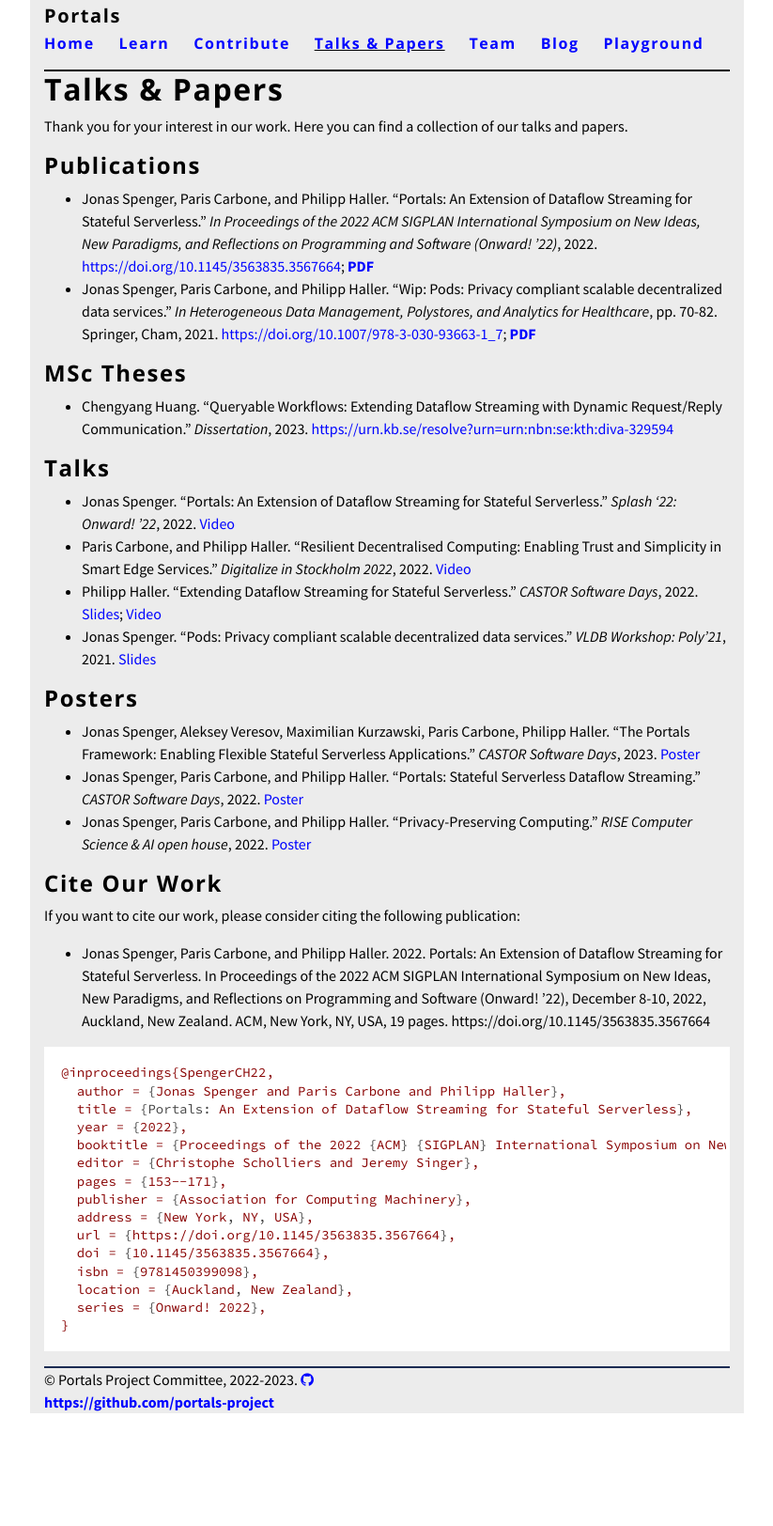
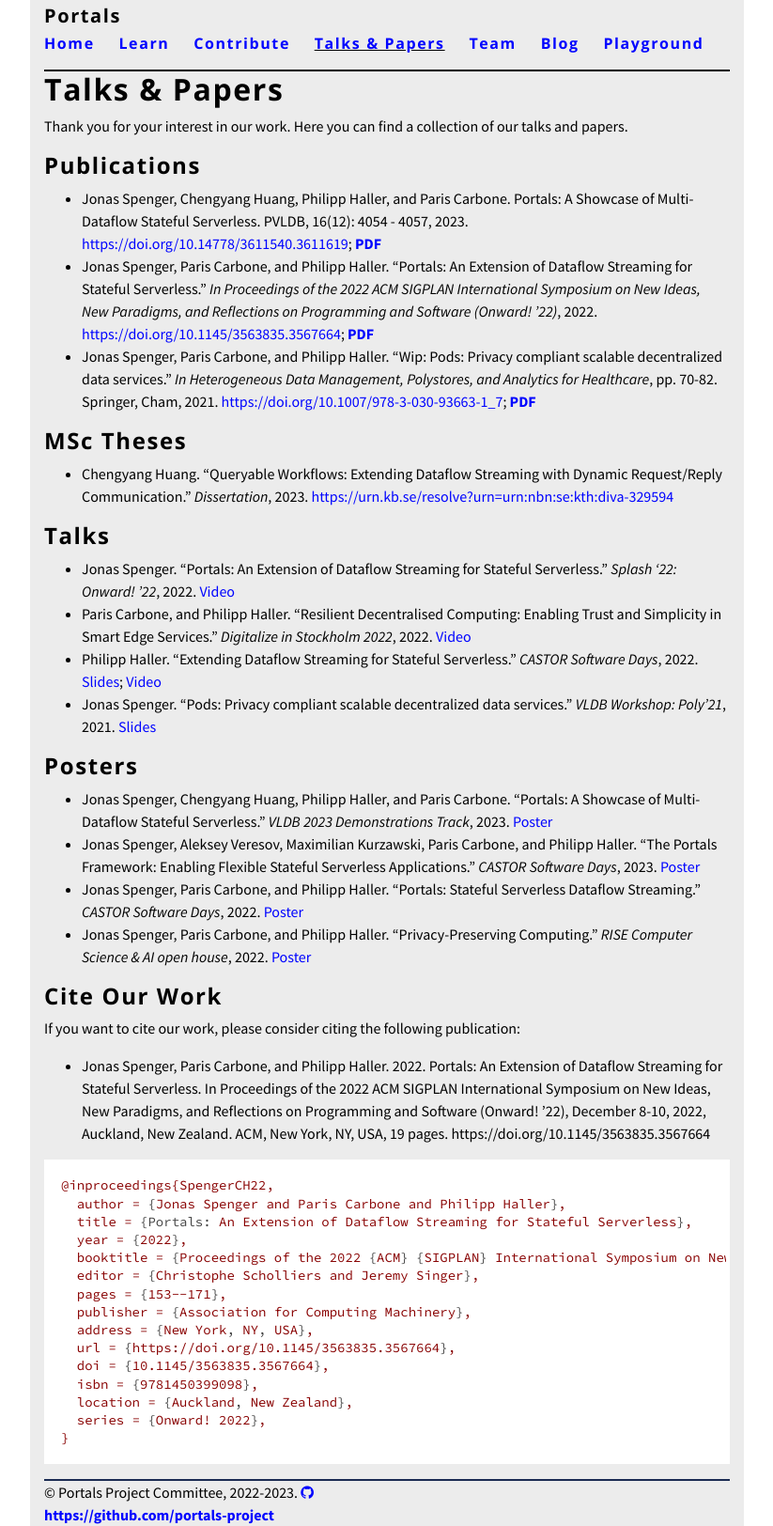
Before and after one commit to portals-project/portals-project.github.io, a Jekyll site: the page built from talks-&-papers.md, in a window 1280 px wide. Shown: the whole page at 94% size, without its empty margins (228-1051 px from the left). Built offline with Jekyll 4.4.1, drawn with Linux system fonts in a browser that asks for light colours; nearby versions of some CDN libraries; before the commit the page ends 1504 px from its top, so only the background shows below that.

Commit message:
Update papers and team info

```diff
--- a/talks-&-papers.md
+++ b/talks-&-papers.md
@@ -8,8 +8,8 @@ title: Talks & Papers
 Thank you for your interest in our work. Here you can find a collection of our talks and papers.
 
 ## Publications
-* Jonas Spenger, Paris Carbone, and Philipp Haller. "Portals: An Extension of Dataflow Streaming for Stateful Serverless." *In Proceedings of the 2022 ACM SIGPLAN International Symposium on New
-Ideas, New Paradigms, and Reflections on Programming and Software (Onward! ’22)*, 2022. [https://doi.org/10.1145/3563835.3567664](https://doi.org/10.1145/3563835.3567664); **[PDF](https://people.kth.se/~jspenger/pdfs/spenger2022portals.pdf)**
+* Jonas Spenger, Chengyang Huang, Philipp Haller, and Paris Carbone. Portals: A Showcase of Multi-Dataflow Stateful Serverless. PVLDB, 16(12): 4054 - 4057, 2023. [https://doi.org/10.14778/3611540.3611619](https://doi.org/10.14778/3611540.3611619); **[PDF](https://www.vldb.org/pvldb/vol16/p4054-spenger.pdf)**
+* Jonas Spenger, Paris Carbone, and Philipp Haller. "Portals: An Extension of Dataflow Streaming for Stateful Serverless." *In Proceedings of the 2022 ACM SIGPLAN International Symposium on New Ideas, New Paradigms, and Reflections on Programming and Software (Onward! ’22)*, 2022. [https://doi.org/10.1145/3563835.3567664](https://doi.org/10.1145/3563835.3567664); **[PDF](https://people.kth.se/~jspenger/pdfs/spenger2022portals.pdf)**
 * Jonas Spenger, Paris Carbone, and Philipp Haller. "Wip: Pods: Privacy compliant scalable decentralized data services." *In Heterogeneous Data Management, Polystores, and Analytics for Healthcare*, pp. 70-82. Springer, Cham, 2021. [https://doi.org/10.1007/978-3-030-93663-1_7](https://doi.org/10.1007/978-3-030-93663-1_7); **[PDF](https://people.kth.se/~phaller/doc/spenger21-poly.pdf)**
 
 ## MSc Theses
@@ -22,7 +22,8 @@ Ideas, New Paradigms, and Reflections on Programming and Software (Onward! ’22
 * Jonas Spenger. "Pods: Privacy compliant scalable decentralized data services." *VLDB Workshop: Poly'21*, 2021. [Slides](https://drive.google.com/file/d/1-ZUn_sc9_Yny2xcnz4VZtLI_z75tA0El/view?usp=sharing)
 
 ## Posters
-* Jonas Spenger, Aleksey Veresov, Maximilian Kurzawski, Paris Carbone, Philipp Haller. "The Portals Framework: Enabling Flexible Stateful Serverless Applications." *CASTOR Software Days*, 2023. [Poster](https://drive.google.com/file/d/1z12-aiMwOMg4IzyO04I-sCVDkBceOEVt/view?usp=sharing)
+* Jonas Spenger, Chengyang Huang, Philipp Haller, and Paris Carbone. "Portals: A Showcase of Multi-Dataflow Stateful Serverless." *VLDB 2023 Demonstrations Track*, 2023. [Poster](https://drive.google.com/file/d/1MOK6HZLeFDRibjAKqNXIzWvWBJZBbgTA/view?usp=sharing)
+* Jonas Spenger, Aleksey Veresov, Maximilian Kurzawski, Paris Carbone, and Philipp Haller. "The Portals Framework: Enabling Flexible Stateful Serverless Applications." *CASTOR Software Days*, 2023. [Poster](https://drive.google.com/file/d/1z12-aiMwOMg4IzyO04I-sCVDkBceOEVt/view?usp=sharing)
 * Jonas Spenger, Paris Carbone, and Philipp Haller. "Portals: Stateful Serverless Dataflow Streaming." *CASTOR Software Days*, 2022. [Poster](https://drive.google.com/file/d/13EiCixn75EsCtlKuKN8gGHXAprzuvXeX/view?usp=sharing)
 * Jonas Spenger, Paris Carbone, and Philipp Haller. "Privacy-Preserving Computing." *RISE Computer Science & AI open house*, 2022. [Poster](https://drive.google.com/file/d/1SRnO4vtdumzB2DeQWQ9JAlzFNKAmqUT1/view?usp=sharing)
 
```
Also changed, not shown: team.md (+2 -2 lines).
